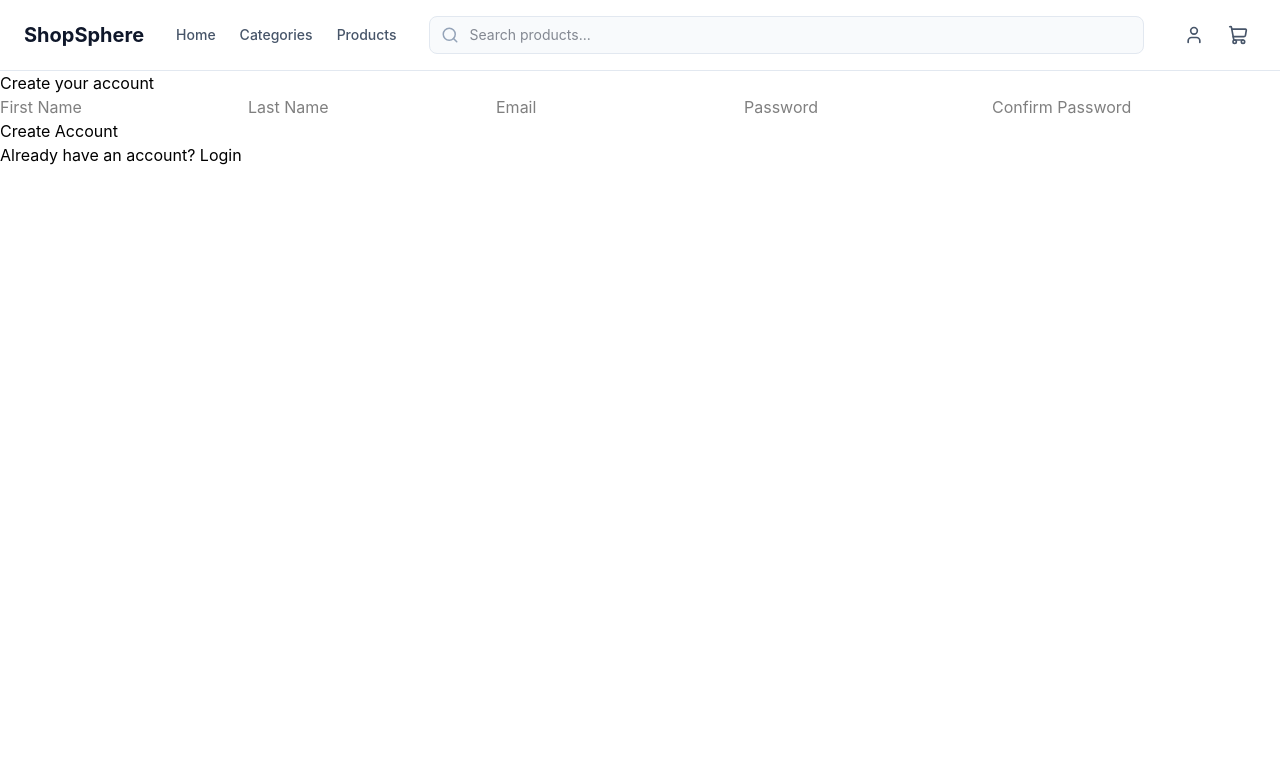
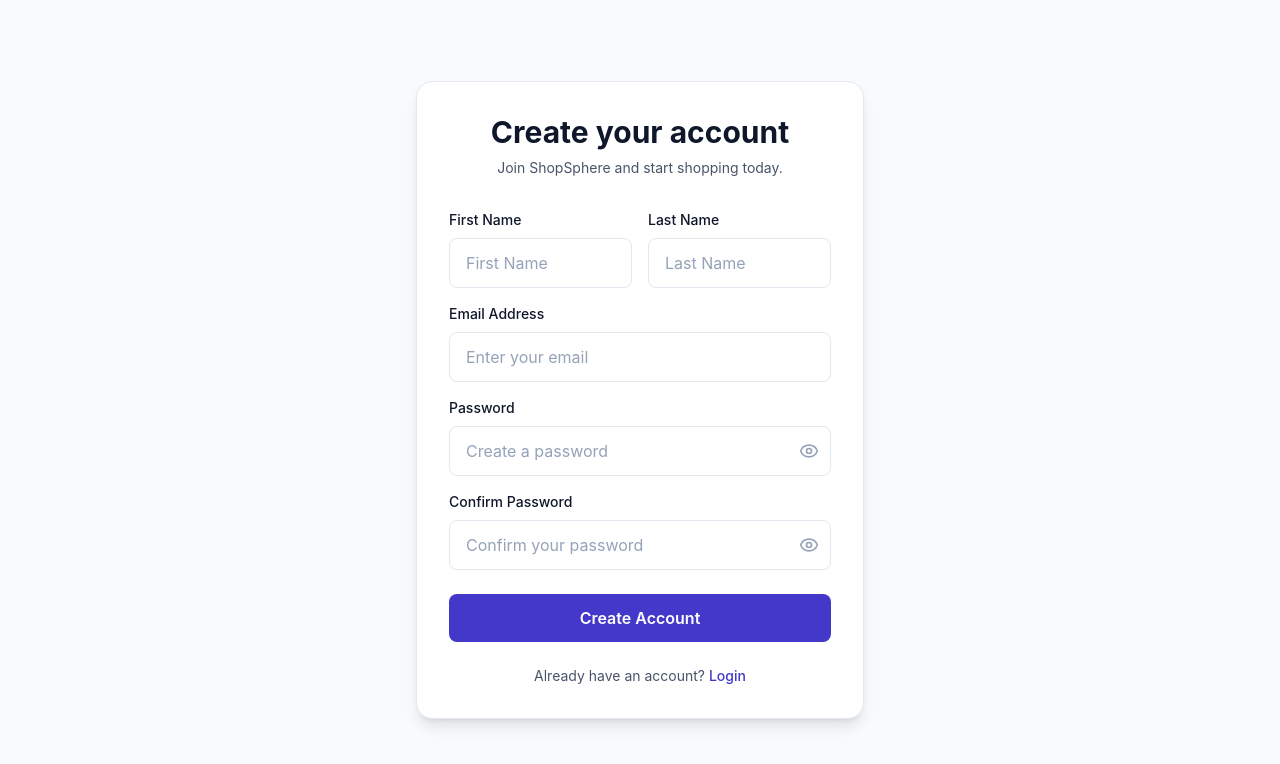
Before and after one commit to Ankur400web/ShopSphere, a React (Vite) app in the folder frontend/: page /register in a window 1280 px wide. Shown: the top 764 px of the page. Built offline with nearby package versions, Linux system fonts and the light colour scheme.

Commit message:
feat: connected the account button to registerion page

```diff
--- a/frontend/src/App.tsx
+++ b/frontend/src/App.tsx
@@ -1,13 +1,7 @@
-import Navbar from "./components/layout/NavBar.tsx";
 import AppRoutes from "./routes/AppRoutes";
 
 function App() {
-    return (
-        <>
-            <Navbar />
-            <AppRoutes />
-        </>
-    );
+    return <AppRoutes />;
 }
 
 export default App;
--- a/frontend/src/components/layout/NavBar.tsx
+++ b/frontend/src/components/layout/NavBar.tsx
@@ -3,6 +3,7 @@ import NavLink from "../common/NavLink.tsx";
 import IconButton from "../common/IconButton";
 import { useState } from "react";
 import { Menu, ShoppingCart, User, X } from "lucide-react";
+import { Link } from "react-router-dom";
 
 function NavBar() {
     const [menuOpen, setMenuOpen] = useState(false);
@@ -38,9 +39,11 @@ function NavBar() {
                 <div className="flex items-center gap-2">
 
                     {/* Account */}
-                    <IconButton label="Account">
-                        <User size={20} />
-                    </IconButton>
+                    <Link to="/register">
+                        <IconButton label="Account">
+                            <User size={20} />
+                        </IconButton>
+                    </Link>
 
                     <IconButton label="Shopping cart">
                         <ShoppingCart size={20} />
--- /dev/null
+++ b/frontend/src/layouts/AuthLayout.tsx
@@ -0,0 +1,11 @@
+import { Outlet } from "react-router-dom";
+
+const AuthLayout = () => {
+    return (
+        <main className="min-h-screen bg-background">
+            <Outlet />
+        </main>
+    );
+};
+
+export default AuthLayout;
--- /dev/null
+++ b/frontend/src/layouts/ShopLayout.tsx
@@ -0,0 +1,13 @@
+import { Outlet } from "react-router-dom";
+import Navbar from "../components/layout/NavBar.tsx";
+
+const ShopLayout = () => {
+    return (
+        <>
+            <Navbar />
+            <Outlet />
+        </>
+    );
+};
+
+export default ShopLayout;
--- a/frontend/src/pages/auth/RegisterPage.tsx
+++ b/frontend/src/pages/auth/RegisterPage.tsx
@@ -1,5 +1,6 @@
 import { FormEvent, useState } from "react";
 import { Link } from "react-router-dom";
+import { Eye, EyeOff } from "lucide-react";
 import { registerUser } from "../../services/authService";
 
 const RegisterPage = () => {
@@ -10,6 +11,12 @@ const RegisterPage = () => {
         password: "",
         confirmPassword: "",
     });
+
+    const [isLoading, setIsLoading] = useState(false);
+    const [error, setError] = useState("");
+    const [success, setSuccess] = useState("");
+    const [showPassword, setShowPassword] = useState(false);
+    const [showConfirmPassword, setShowConfirmPassword] = useState(false);
 
     const handleChange = (event: React.ChangeEvent<HTMLInputElement>) => {
         const { name, value } = event.target;
@@ -23,13 +30,18 @@ const RegisterPage = () => {
     const handleSubmit = async (event: FormEvent) => {
         event.preventDefault();
 
+        setError("");
+        setSuccess("");
+        setIsLoading(true);
+
         if (formData.password !== formData.confirmPassword) {
-            alert("Passwords do not match");
+            setError("Passwords do not match");
+            setIsLoading(false);
             return;
         }
 
         try {
-            const response = await registerUser({
+            await registerUser({
                 firstName: formData.firstName,
                 lastName: formData.lastName,
                 email: formData.email,
@@ -37,66 +49,215 @@ const RegisterPage = () => {
                 roleId: 1,
             });
 
-            console.log("Registration successful:", response);
+            setSuccess("Account created successfully!");
         } catch (error) {
             console.error("Registration failed:", error);
+            setError("Registration failed. Please try again.");
+        } finally {
+            setIsLoading(false);
         }
     };
 
     return (
-        <div>
-            <h1>Create your account</h1>
+        <div className="min-h-screen bg-background flex items-center justify-center px-4 py-10">
+            <div className="w-full max-w-md rounded-2xl bg-surface p-8 shadow-lg border border-border">
+
+                <div className="text-center mb-8">
+                    <h1 className="text-3xl font-bold text-text-primary">
+                        Create your account
+                    </h1>
+
+                    <p className="mt-2 text-sm text-text-secondary">
+                        Join ShopSphere and start shopping today.
+                    </p>
+                </div>
 
                 <form onSubmit={handleSubmit}>
+
+                    {error && (
+                        <p className="mb-4 rounded-lg border border-error/20 bg-error/10 px-4 py-3 text-sm text-error">
+                            {error}
+                        </p>
+                    )}
+
+                    {success && (
+                        <p className="mb-4 rounded-lg border border-success/20 bg-success/10 px-4 py-3 text-sm text-success">
+                            {success}
+                        </p>
+                    )}
+
+                    <div className="grid grid-cols-1 gap-4 sm:grid-cols-2">
+
+                        <div>
+                            <label
+                                htmlFor="firstName"
+                                className="mb-2 block text-sm font-medium text-text-primary"
+                            >
+                                First Name
+                            </label>
+
                             <input
+                                id="firstName"
                                 type="text"
                                 name="firstName"
                                 placeholder="First Name"
                                 value={formData.firstName}
                                 onChange={handleChange}
+                                className="w-full rounded-lg border border-border bg-surface px-4 py-3 text-text-primary outline-none transition placeholder:text-text-muted focus:border-primary-500 focus:ring-2 focus:ring-primary-500/20"
                             />
+                        </div>
+
+                        <div>
+                            <label
+                                htmlFor="lastName"
+                                className="mb-2 block text-sm font-medium text-text-primary"
+                            >
+                                Last Name
+                            </label>
 
                             <input
+                                id="lastName"
                                 type="text"
                                 name="lastName"
                                 placeholder="Last Name"
                                 value={formData.lastName}
                                 onChange={handleChange}
+                                className="w-full rounded-lg border border-border bg-surface px-4 py-3 text-text-primary outline-none transition placeholder:text-text-muted focus:border-primary-500 focus:ring-2 focus:ring-primary-500/20"
+                            />
+                        </div>
+
+                    </div>
+
+                    <div className="mt-4">
+                        <label
+                            htmlFor="email"
+                            className="mb-2 block text-sm font-medium text-text-primary"
+                        >
+                            Email Address
+                        </label>
+
+                        <input
+                            id="email"
+                            type="email"
+                            name="email"
+                            placeholder="Enter your email"
+                            value={formData.email}
+                            onChange={handleChange}
+                            className="w-full rounded-lg border border-border bg-surface px-4 py-3 text-text-primary outline-none transition placeholder:text-text-muted focus:border-primary-500 focus:ring-2 focus:ring-primary-500/20"
+                        />
+                    </div>
+
+                    <div className="mt-4">
+                        <label
+                            htmlFor="password"
+                            className="mb-2 block text-sm font-medium text-text-primary"
+                        >
+                            Password
+                        </label>
+
+                        <div className="relative">
+
+                            <input
+                                id="password"
+                                type={showPassword ? "text" : "password"}
+                                name="password"
+                                placeholder="Create a password"
+                                value={formData.password}
+                                onChange={handleChange}
+                                className="w-full rounded-lg border border-border bg-surface px-4 py-3 pr-12 text-text-primary outline-none transition placeholder:text-text-muted focus:border-primary-500 focus:ring-2 focus:ring-primary-500/20"
                             />
 
+                            <button
+                                type="button"
+                                onClick={() => setShowPassword(!showPassword)}
+                                className="absolute right-3 top-1/2 -translate-y-1/2 text-text-muted transition hover:text-text-primary"
+                                aria-label={
+                                    showPassword
+                                        ? "Hide password"
+                                        : "Show password"
+                                }
+                            >
+                                {showPassword ? (
+                                    <EyeOff size={20} />
+                                ) : (
+                                    <Eye size={20} />
+                                )}
+                            </button>
+
+                        </div>
+                    </div>
+
+                    <div className="mt-4">
+                        <label
+                            htmlFor="confirmPassword"
+                            className="mb-2 block text-sm font-medium text-text-primary"
+                        >
+                            Confirm Password
+                        </label>
+
+                        <div className="relative">
+
                             <input
-                    type="email"
-                    name="email"
-                    placeholder="Email"
-                    value={formData.email}
+                                id="confirmPassword"
+                                type={
+                                    showConfirmPassword
+                                        ? "text"
+                                        : "password"
+                                }
+                                name="confirmPassword"
+                                placeholder="Confirm your password"
+                                value={formData.confirmPassword}
                                 onChange={handleChange}
+                                className="w-full rounded-lg border border-border bg-surface px-4 py-3 pr-12 text-text-primary outline-none transition placeholder:text-text-muted focus:border-primary-500 focus:ring-2 focus:ring-primary-500/20"
                             />
 
-                <input
-                    type="password"
-                    name="password"
-                    placeholder="Password"
-                    value={formData.password}
-                    onChange={handleChange}
-                />
+                            <button
+                                type="button"
+                                onClick={() =>
+                                    setShowConfirmPassword(
+                                        !showConfirmPassword
+                                    )
+                                }
+                                className="absolute right-3 top-1/2 -translate-y-1/2 text-text-muted transition hover:text-text-primary"
+                                aria-label={
+                                    showConfirmPassword
+                                        ? "Hide confirmed password"
+                                        : "Show confirmed password"
+                                }
+                            >
+                                {showConfirmPassword ? (
+                                    <EyeOff size={20} />
+                                ) : (
+                                    <Eye size={20} />
+                                )}
+                            </button>
 
-                <input
-                    type="password"
-                    name="confirmPassword"
-                    placeholder="Confirm Password"
-                    value={formData.confirmPassword}
-                    onChange={handleChange}
-                />
+                        </div>
+                    </div>
 
-                <button type="submit">
-                    Create Account
+                    <button
+                        type="submit"
+                        disabled={isLoading}
+                        className="mt-6 w-full rounded-lg bg-primary-600 px-4 py-3 font-semibold text-white transition hover:bg-primary-700 disabled:cursor-not-allowed disabled:opacity-60"
+                    >
+                        {isLoading
+                            ? "Creating Account..."
+                            : "Create Account"}
                     </button>
+
                 </form>
 
-            <p>
+                <p className="mt-6 text-center text-sm text-text-secondary">
                     Already have an account?{" "}
-                <Link to="/login">Login</Link>
+                    <Link
+                        to="/login"
+                        className="font-medium text-primary-600 transition hover:text-primary-700"
+                    >
+                        Login
+                    </Link>
                 </p>
+
+            </div>
         </div>
     );
 };
--- a/frontend/src/routes/AppRoutes.tsx
+++ b/frontend/src/routes/AppRoutes.tsx
@@ -1,11 +1,22 @@
 import { BrowserRouter, Route, Routes } from "react-router-dom";
 import RegisterPage from "../pages/auth/RegisterPage";
+import HomePage from "../pages/home/HomePage";
+import AuthLayout from "../layouts/AuthLayout";
+import ShopLayout from "../layouts/ShopLayout";
 
 const AppRoutes = () => {
     return (
         <BrowserRouter>
             <Routes>
-                <Route path="/register" element={<RegisterPage />} />
+
+                <Route element={<ShopLayout />}>
+                    <Route path="/" element={<HomePage />} />
+                </Route>
+
+                <Route element={<AuthLayout />}>
+                    <Route path="/register" element={<RegisterPage />} />
+                </Route>
+
             </Routes>
         </BrowserRouter>
     );
```
Lines whose indentation alone changed are shown as unchanged.
